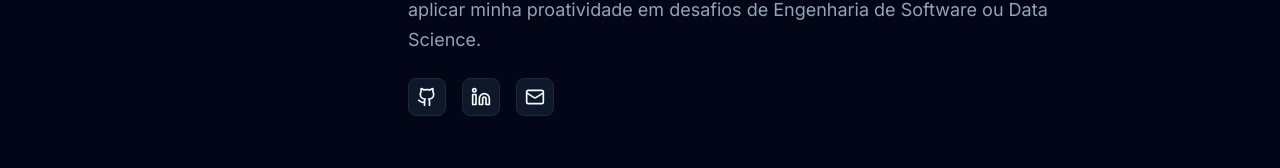
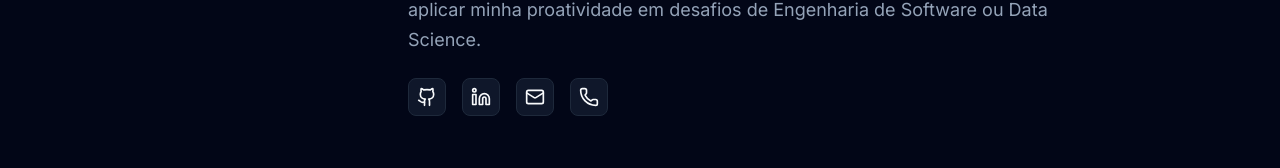
Before and after one commit to darkruden/site-curriculo, a Next.js app: page /sobre in a window 1280 px wide. Shown: the part 447-615 px from the top of the page. Built offline with nearby package versions, Linux system fonts and the light colour scheme.

Commit message:
feat: adicionar link de whatsapp no perfil

```diff
--- a/src/app/sobre/page.tsx
+++ b/src/app/sobre/page.tsx
@@ -2,7 +2,8 @@ import { Metadata } from "next";
 import { profileData } from "@/content/profile";
 import { Timeline } from "@/components/sections/Timeline";
 import { ChatCta } from "@/components/sections/ChatCta"; // [NOVO IMPORT]
-import { Github, Linkedin, Mail } from "lucide-react";
+import { Github, Linkedin, Mail, Phone } from "lucide-react";
+
 
 // Agora o Metadata funciona porque este é um Server Component
 export const metadata: Metadata = {
@@ -48,6 +49,19 @@ export default function AboutPage() {
                             <a href={`mailto:${profileData.email}`} className="p-2 rounded-lg bg-surface hover:bg-surface/80 hover:text-primary transition-colors border border-border">
                                 <Mail size={20} />
                             </a>
+
+                            {/* [ADIÇÃO] Botão do WhatsApp */}
+                            {profileData.social_links.whatsapp && (
+                                <a
+                                    href={profileData.social_links.whatsapp}
+                                    target="_blank"
+                                    rel="noopener noreferrer"
+                                    className="p-2 rounded-lg bg-surface hover:bg-surface/80 hover:text-green-500 transition-colors border border-border"
+                                    title="Chamar no WhatsApp"
+                                >
+                                    <Phone size={20} />
+                                </a>
+                            )}
                         </div>
                     </div>
                 </div>
--- a/src/content/profile.ts
+++ b/src/content/profile.ts
@@ -10,6 +10,7 @@ export const profileData: Profile = {
   social_links: {
     github: "https://github.com/darkruden",   // Coloque seu GitHub
     linkedin: "www.linkedin.com/in/eduardo-bezerra-450339206", // Coloque seu LinkedIn
+    whatsapp: "55 86 98174-9379",
   },
 
   career_milestones: [
--- a/src/lib/schemas.ts
+++ b/src/lib/schemas.ts
@@ -46,6 +46,7 @@ export const ProfileSchema = z.object({
     github: z.string().url(),
     linkedin: z.string().url(),
     twitter: z.string().url().optional(),
+    whatsapp: z.string().url().optional(),
   }),
   career_milestones: z.array(z.object({
     date: z.string(),
```
